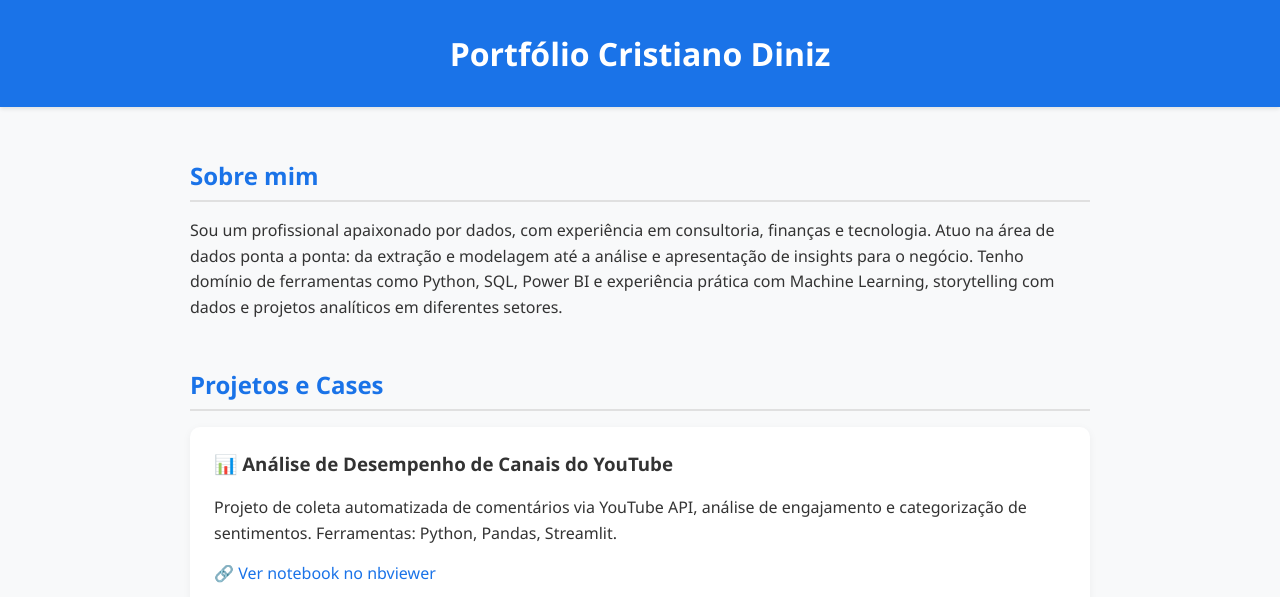
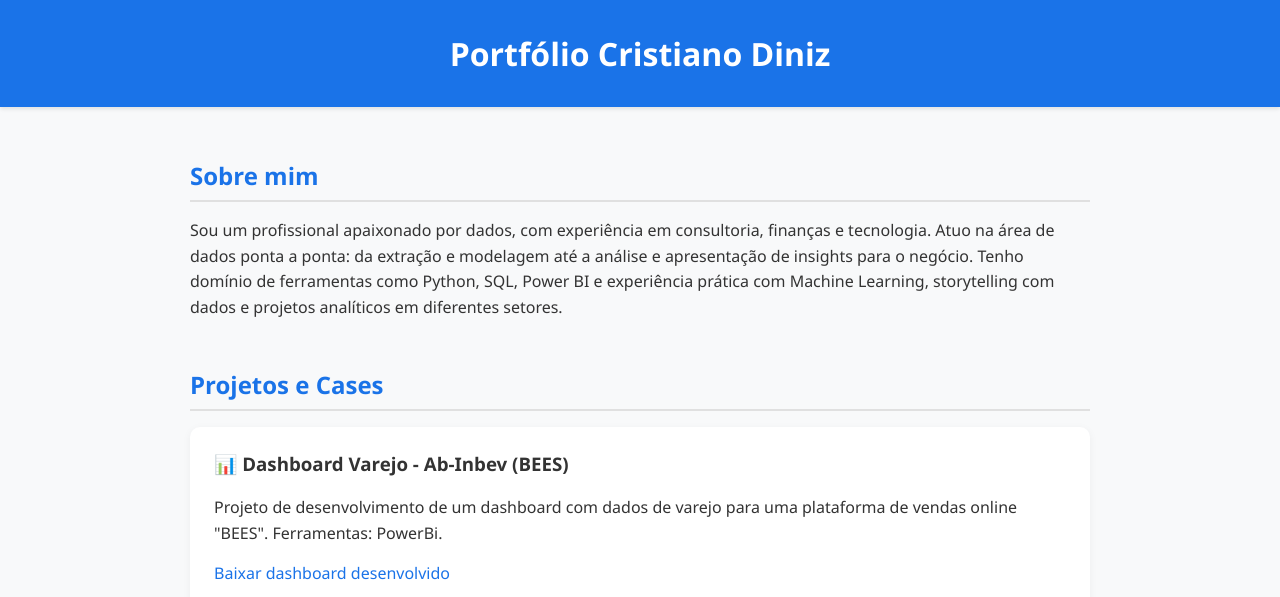
Before and after one commit to cristianoaad/cristianoaadiniz.github.io, a plain HTML site: page index.html in a window 1280 px wide. Shown: the top 597 px of the page. Drawn offline with Linux system fonts and the light colour scheme.

Commit message:
Update index.html - add case bees

```diff
--- a/index.html
+++ b/index.html
@@ -97,12 +97,12 @@
         <h2>Projetos e Cases</h2>
 
         <div class="case">
-          <h3>📊 Análise de Desempenho de Canais do YouTube</h3>
+          <h3>📊 Dashboard Varejo - Ab-Inbev (BEES)</h3>
           <p>
-            Projeto de coleta automatizada de comentários via YouTube API, análise de engajamento e categorização de sentimentos. Ferramentas: Python, Pandas, Streamlit.
+            Projeto de desenvolvimento de um dashboard com dados de varejo para uma plataforma de vendas online "BEES". Ferramentas: PowerBi.
           </p>
-          <a href="https://nbviewer.org/github/seuusuario/repositorio/blob/main/youtube_analysis.ipynb" target="_blank">🔗 Ver notebook no nbviewer</a>
-          <iframe src="https://app.powerbi.com/view?r=SEU-LINK-AQUI" allowfullscreen></iframe>
+          <a href="case_ab-inbev/Power Bi - BEES Case Solution - Cristiano Diniz (EN).pbix" target="_blank">Baixar dashboard desenvolvido</a>
+          <iframe src="https://app.powerbi.com/groups/me/reports/c0a4812b-e044-468b-bed3-924f3a428cad/c25fbb410e7d0de90076?experience=power-bi" allowfullscreen></iframe>
         </div>
 
         <div class="case">
```
